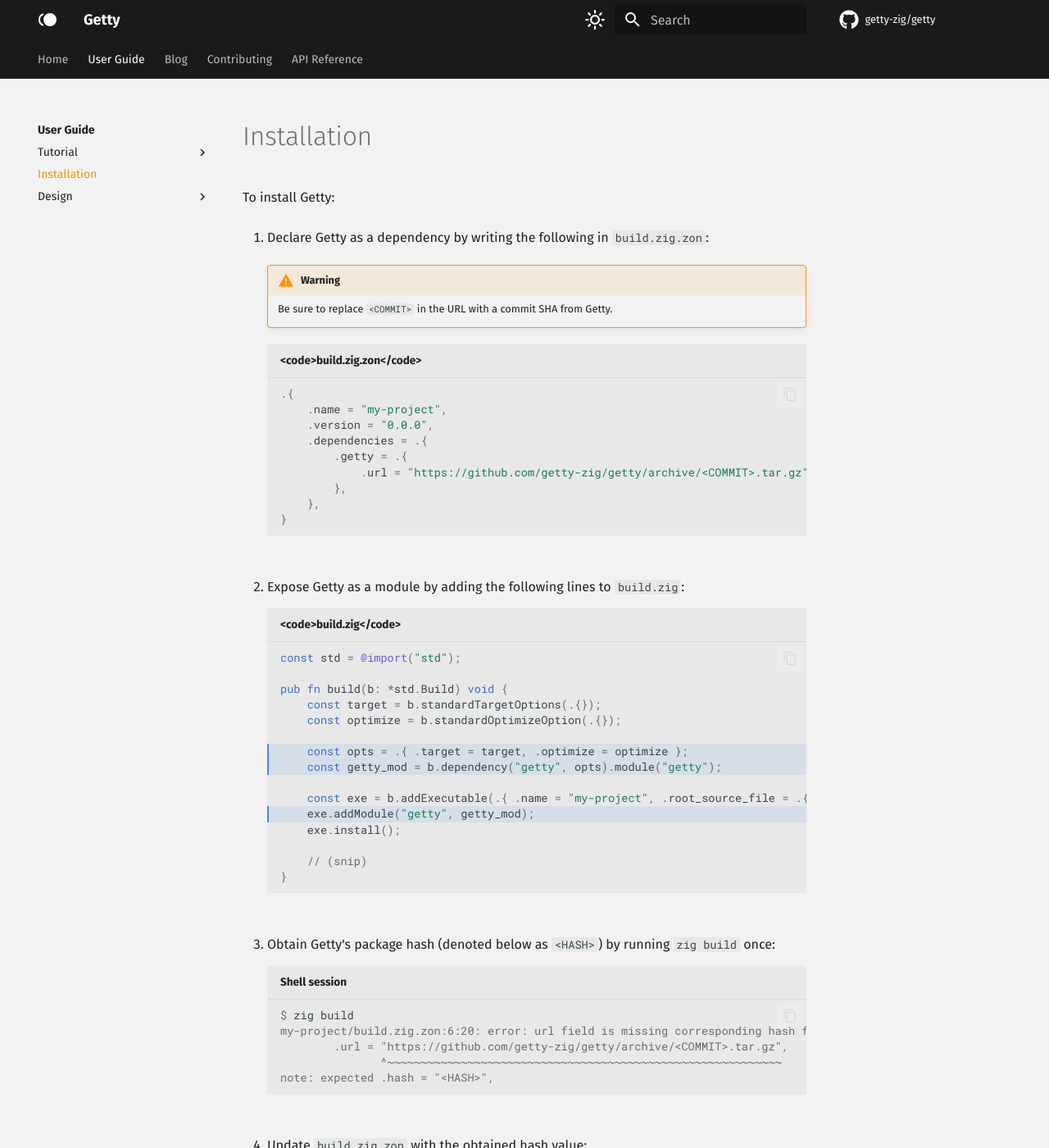
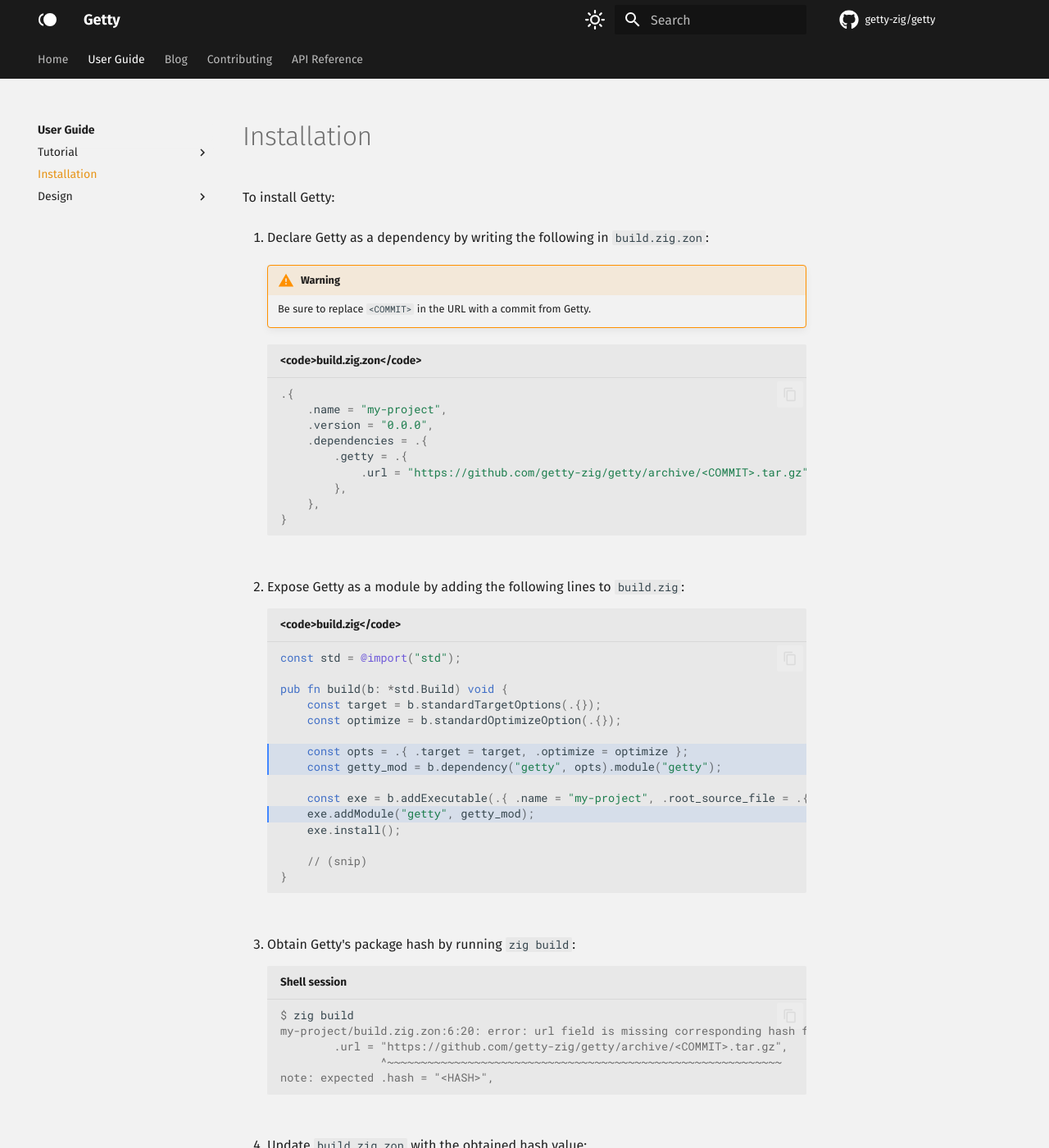
Before and after one commit to getty-zig/getty.so, an MkDocs documentation site: the page built from docs/user-guide/installation.md, in a window 1280 px wide and 1400 px high. Shown: the whole window at 82% size. Built offline with MkDocs 1.6.1 and Material for MkDocs 9.7.7, drawn with Linux system fonts in a browser that asks for light colours; comment, search, counter and statistics services are not loaded.

Commit message:
installation: Update commit wording

````diff
--- a/docs/user-guide/installation.md
+++ b/docs/user-guide/installation.md
@@ -6,7 +6,7 @@ To install Getty:
 
     !!! warning
 
-        Be sure to replace `<COMMIT>` in the URL with a commit SHA from Getty.
+        Be sure to replace `<COMMIT>` in the URL with a commit from Getty.
 
     ```zig title="<code>build.zig.zon</code>"
     .{
@@ -42,7 +42,7 @@ To install Getty:
     ```
 &nbsp;
 
-3. Obtain Getty's package hash (denoted below as `<HASH>`) by running `zig build` once:
+3. Obtain Getty's package hash by running `zig build`:
 
     ```console title="Shell session"
     $ zig build
````
